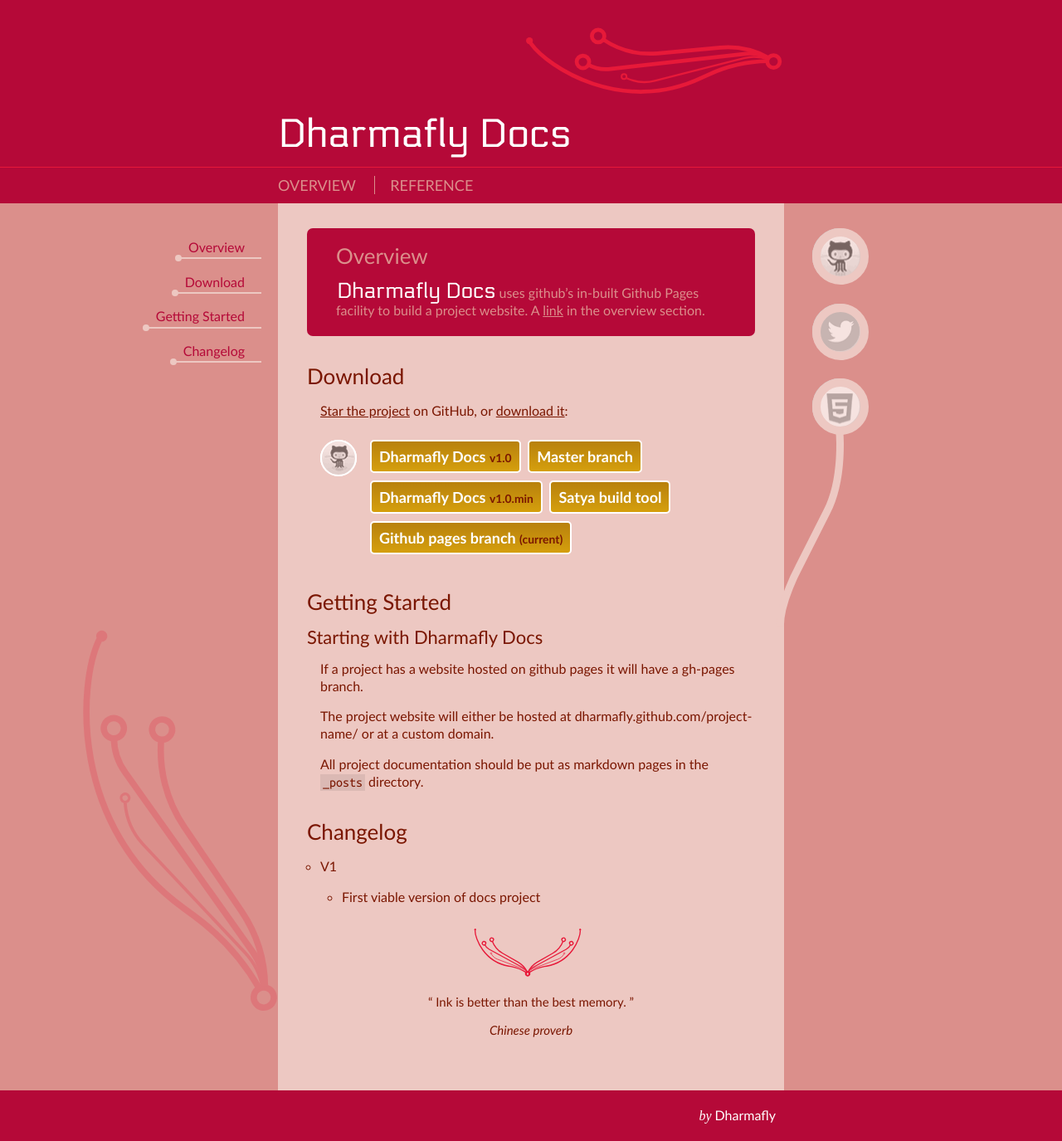
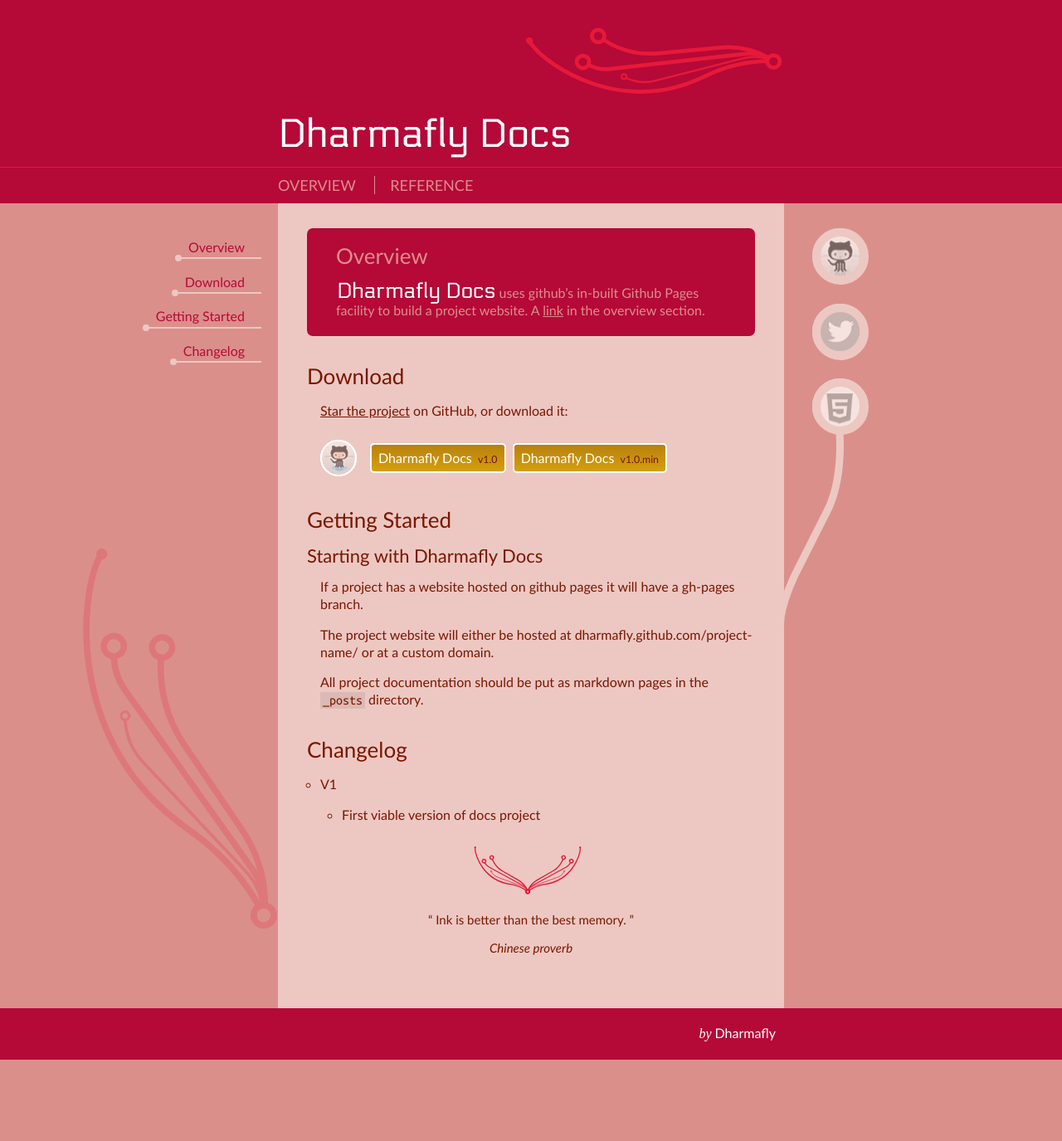
Before and after one commit to dharmafly/noodle, a Jekyll site: the page built from index.html, in a window 1280 px wide. Shown: the whole page at 83% size. Built offline with Jekyll 4.4.1, drawn with Linux system fonts in a browser that asks for light colours; nearby versions of some CDN libraries; Markdown is read by kramdown in place of the engine named in the settings; after the commit the page ends 1277 px from its top, so only the background shows below that.

Commit message:
Updated padding between text and subtext in download links #162

```diff
--- a/_config.yml
+++ b/_config.yml
@@ -12,19 +12,14 @@
 
 # URLs
 DOWNLOAD_LINKS:
-  - text: Master branch
-    href: https://github.com/dharmafly/dharmafly-docs/downloads
-    title: Main working version of the code
+  - text: Dharmafly Docs
+    subtext: v{{ version }}
+    href: https://github.com/dharmafly/dharmafly-docs/zipball/gh-pages
+    title: zipped
   - text: Dharmafly Docs
     subtext: v{{ version }}.min
-    href: '#'
-  - text: Satya build tool
-    href: https://github.com/dharmafly/dharmafly-docs/tree/command-line-tool
-    title: command line tool to build a project version of Dharmafly Docs
-  - text: Github pages branch
-    subtext: (current)
-    href: https://github.com/dharmafly/dharmafly-docs/tree/gh-pages
-    title: The working branch
+    href: https://github.com/dharmafly/dharmafly-docs/downloads
+    title: minified, gzipped
 TWITTER_PROJECT_URL: https://twitter.com/dharmafly
 
 # Primary language or technology (options: javascript, css, html5)
@@ -57,7 +52,7 @@
 # Link from overview to reference
 REFERENCE_LINK_TEXT: "Complete documentation can be found here:"
 
-GITHUB_ZIP_URL: https://github.com/dharmafly/dharmafly-docs/zipball/gh-pages
+#GITHUB_ZIP_URL: https://github.com/dharmafly/dharmafly-docs/zipball/gh-pages
 
 ############ Jekyll options
 
--- a/index.html
+++ b/index.html
@@ -59,7 +59,7 @@
                 {% for link in site.DOWNLOAD_LINKS %}
                   <a class="button" href="{{ link.href }}" target="_blank"{% if link.title %} title="{{ link.title }}"{% endif %}>
                     {{ link.text }}
-                    {% if link.subtext %}<span class="subtext"> {{link.subtext | replace:version,site.VERSION }}</span>{% endif %}
+                    {% if link.subtext %}<span class="subtext">{{link.subtext | replace:version,site.VERSION }}</span>{% endif %}
                   </a>
                 {% endfor %}
             </p>
```
Also changed, not shown: _includes/global.css (+5 -3 lines).
